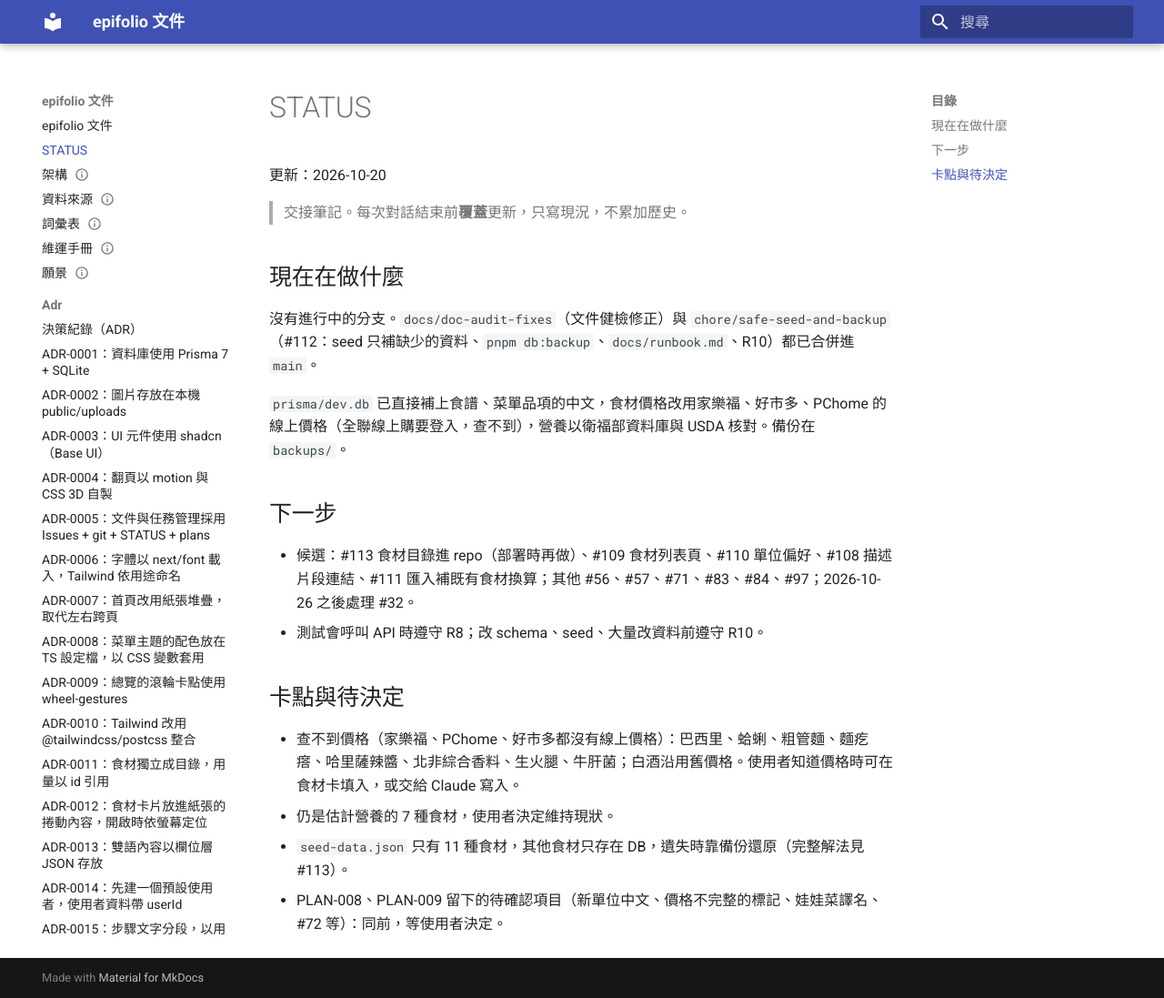
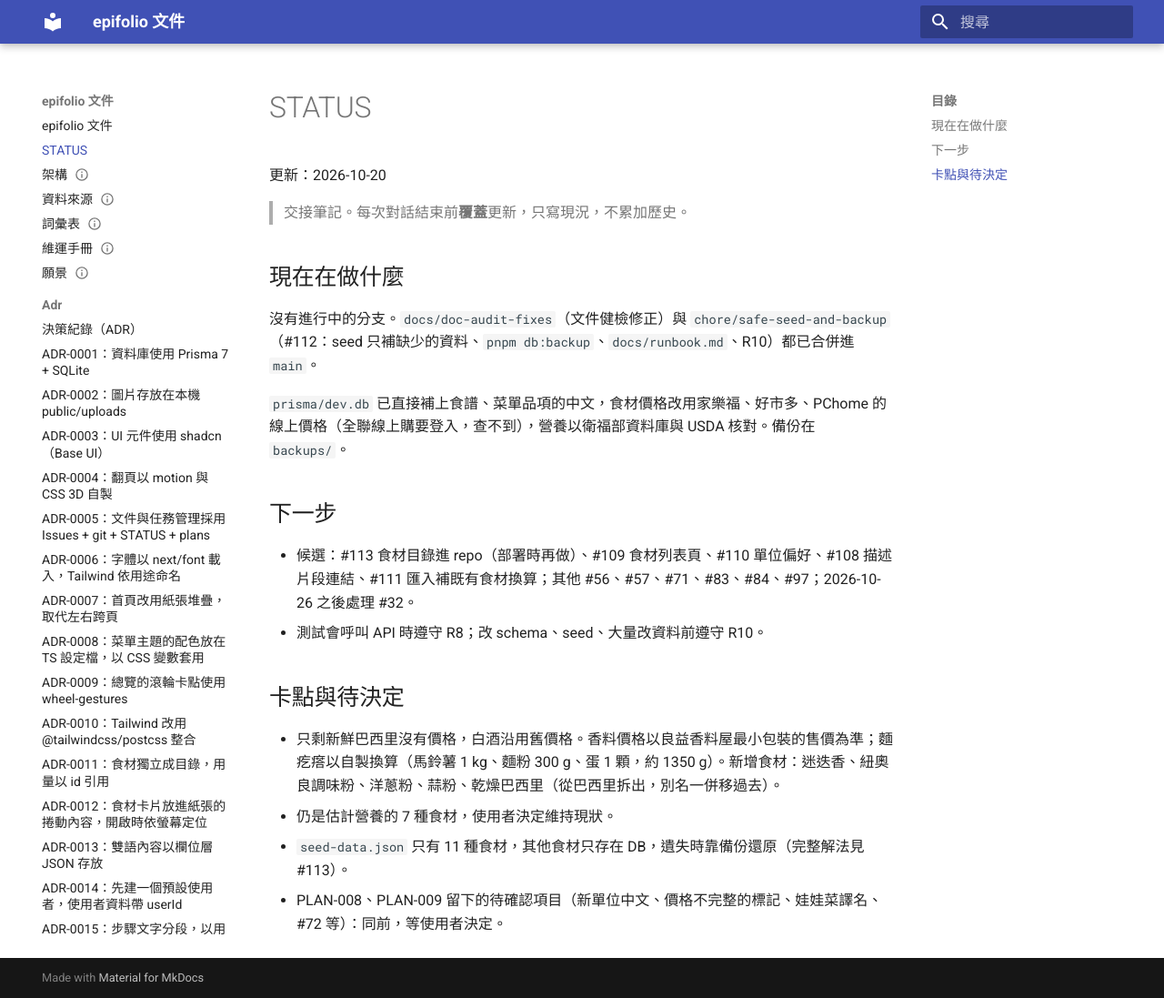
Before and after one commit to piercelin11/epifolio, an MkDocs documentation site: the page built from docs/STATUS.md, in a window 1280 px wide and 1097 px high. Shown: the whole window at 91% size. Built offline with MkDocs 1.6.1 and Material for MkDocs 9.7.7, drawn with Linux system fonts in a browser that asks for light colours.

Commit message:
docs: note the new spice prices in status

```diff
--- a/docs/STATUS.md
+++ b/docs/STATUS.md
@@ -17,7 +17,7 @@
 
 ## 卡點與待決定
 
-- 查不到價格（家樂福、PChome、好市多都沒有線上價格）：巴西里、蛤蜊、粗管麵、麵疙瘩、哈里薩辣醬、北非綜合香料、生火腿、牛肝菌；白酒沿用舊價格。使用者知道價格時可在食材卡填入，或交給 Claude 寫入。
+- 只剩新鮮巴西里沒有價格，白酒沿用舊價格。香料價格以良益香料屋最小包裝的售價為準；麵疙瘩以自製換算（馬鈴薯 1 kg、麵粉 300 g、蛋 1 顆，約 1350 g）。新增食材：迷迭香、紐奧良調味粉、洋蔥粉、蒜粉、乾燥巴西里（從巴西里拆出，別名一併移過去）。
 - 仍是估計營養的 7 種食材，使用者決定維持現狀。
 - `seed-data.json` 只有 11 種食材，其他食材只存在 DB，遺失時靠備份還原（完整解法見 #113）。
 - PLAN-008、PLAN-009 留下的待確認項目（新單位中文、價格不完整的標記、娃娃菜譯名、#72 等）：同前，等使用者決定。
```
